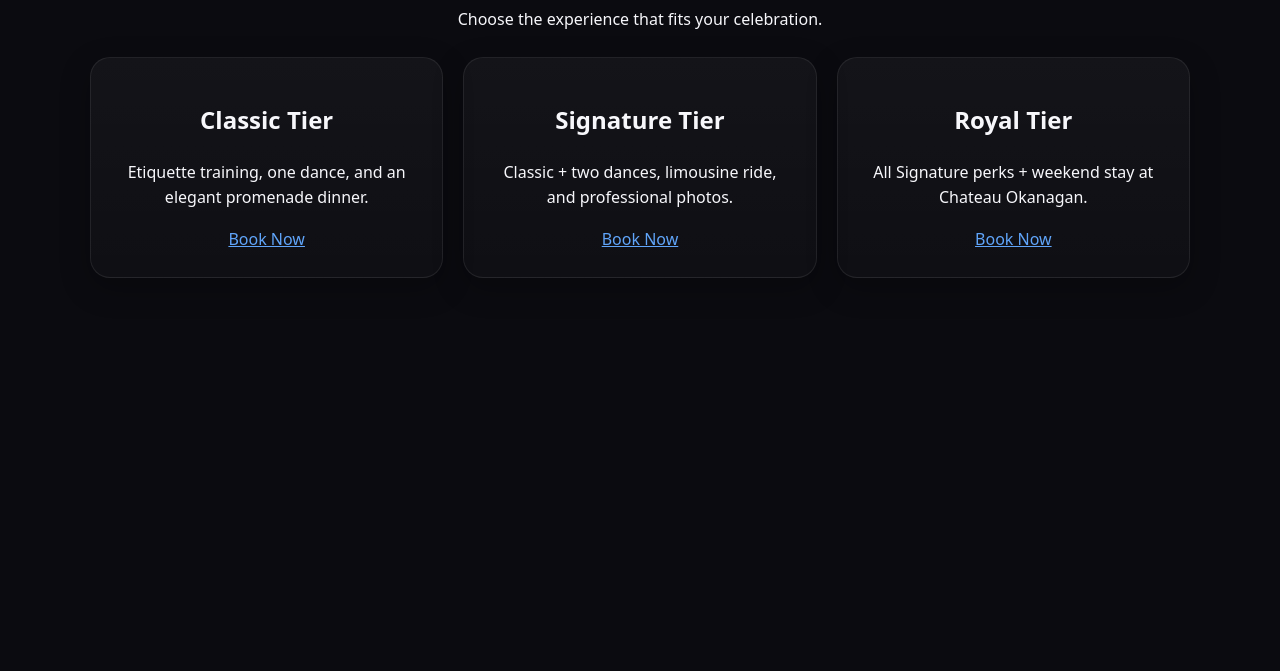
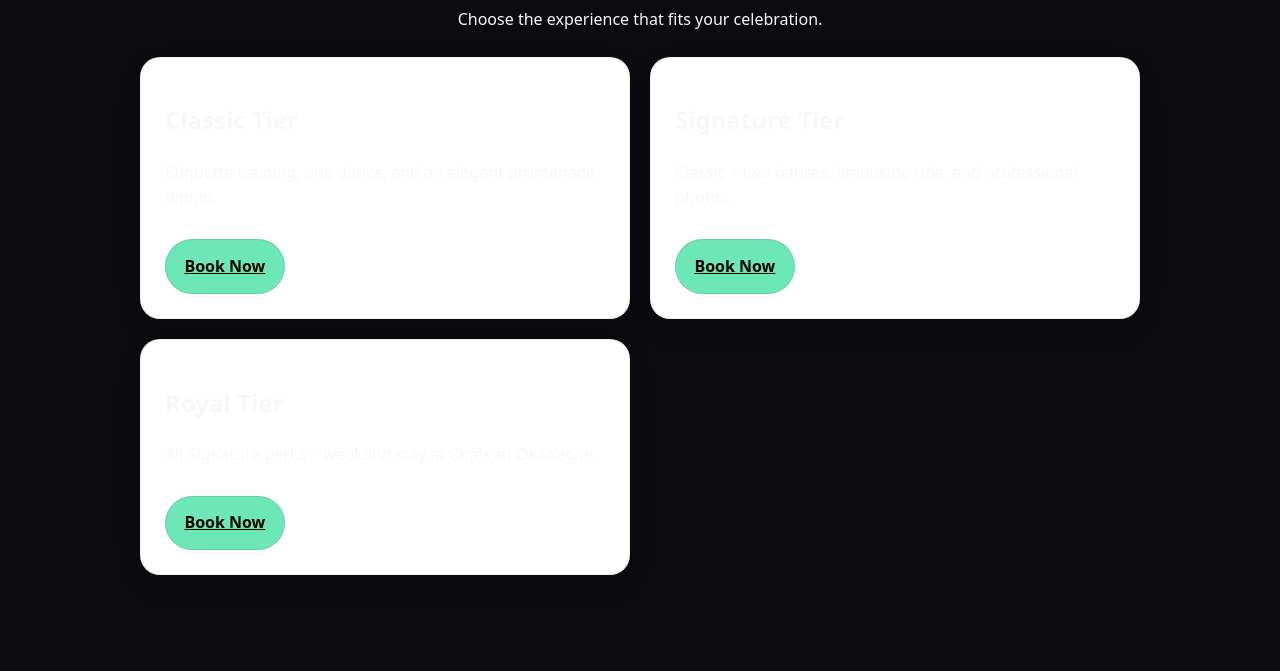
Before and after one commit to CodenameMaggie/maldina-site, a plain HTML site: page maldina-site/services.html in a window 1280 px wide. Shown: the part 310-981 px from the top of the page. Before the commit the page ends 800 px from the top, so only its background shows below. Drawn offline with Linux system fonts and the light colour scheme; a web font is replaced by a local one.

Commit message:
Update services.html
padding and button

```diff
--- a/maldina-site/services.html
+++ b/maldina-site/services.html
@@ -19,23 +19,39 @@ section { padding: 3rem 0; }
     margin-bottom: 1.5rem;
   }
 
-  .grid {
-    display: grid;
-    grid-template-columns: repeat(3, minmax(0, 1fr));
-    gap: 1.25rem;
-  }
-  @media (max-width: 900px) {
-    .grid { grid-template-columns: 1fr; }
-  }
+  /* Packages grid */
+.grid{
+  display:grid;
+  grid-template-columns: repeat(2, minmax(0,1fr));
+  gap:1.25rem;
+  max-width: 1000px;      /* keeps rows from stretching too wide */
+  margin: 0 auto;         /* centers the grid */
+}
+@media (max-width: 900px){
+  .grid{ grid-template-columns: 1fr; }
+}
 
-  .card {
-    text-align: center;
-    padding: 1.5rem;
-  }
+/* Cards look a bit more elevated */
+.card{
+  text-align: left;       /* body copy easier to read */
+  padding: 1.5rem;
+  background: #fff;
+  border: 1px solid rgba(0,0,0,.06);
+  box-shadow: 0 10px 30px rgba(0,0,0,.06);
+  border-radius: 20px;
+}
 
-  .card .btn {
-    margin-top: 0.75rem;
-  }
+/* Buttons */
+.btn{
+  display:inline-block;
+  margin-top:.75rem;
+  padding:.85rem 1.15rem;
+  border-radius:999px;
+  background: var(--accent); color:#000; font-weight:700;
+  border:1px solid rgba(0,0,0,.1);
+}
+
+
 </style>
 </head>
 <body>
```
